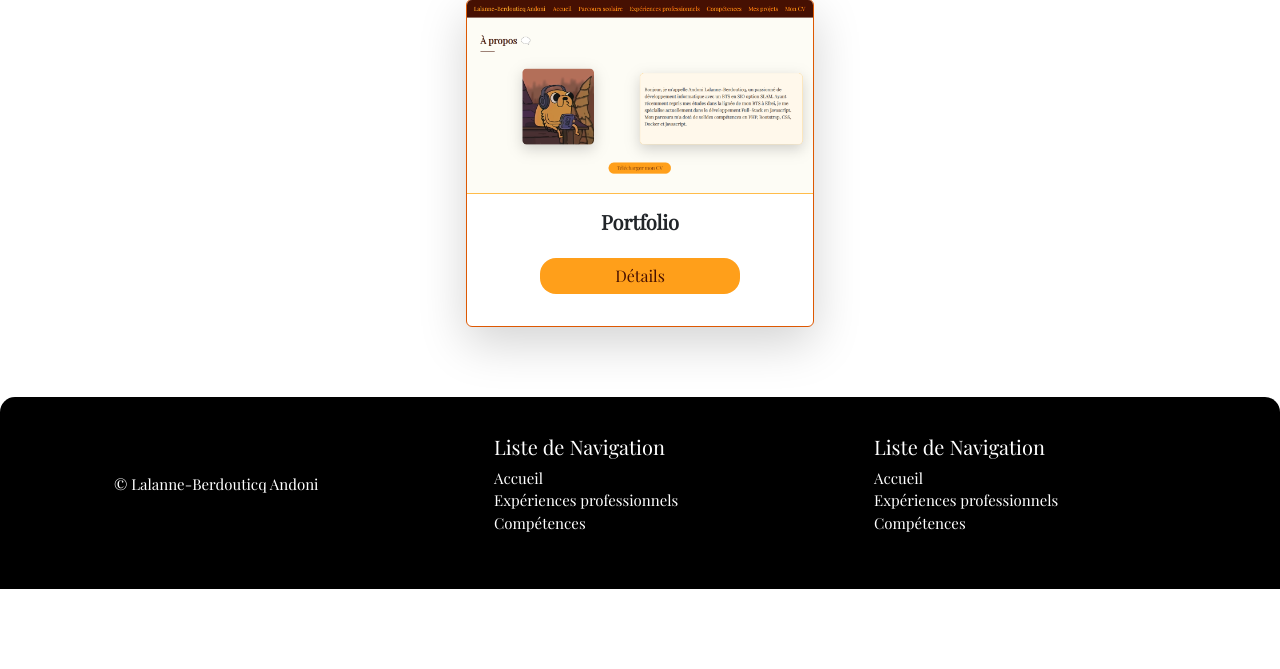
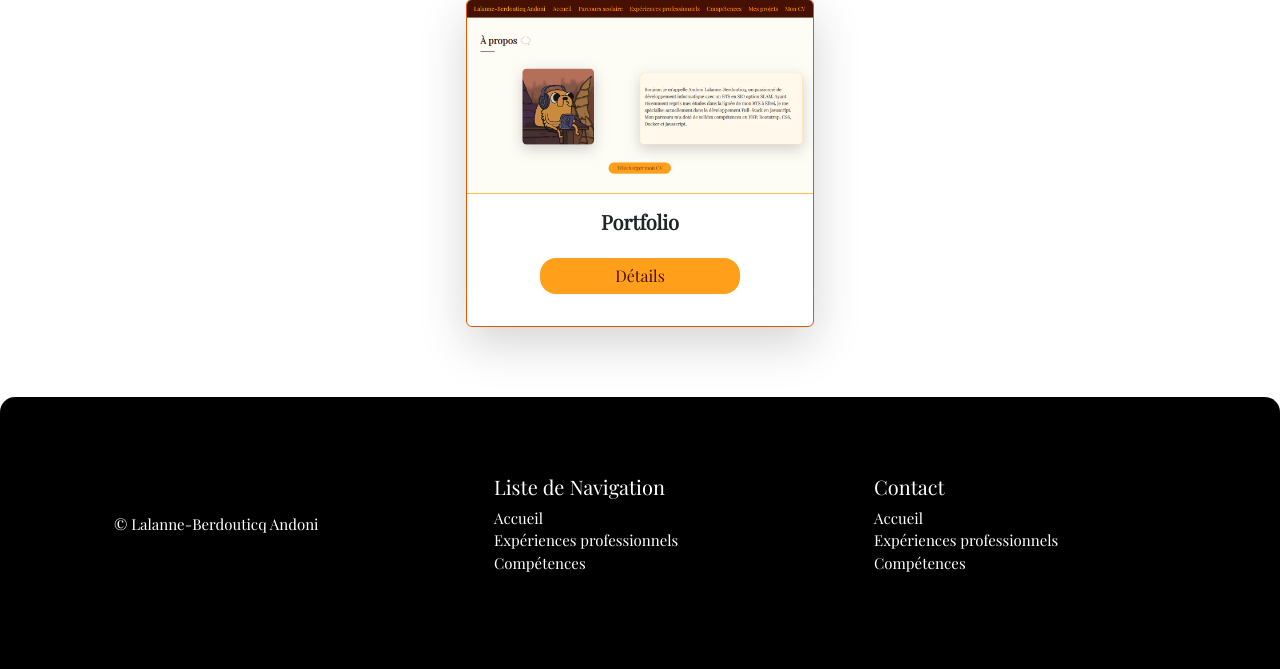
Before and after one commit to Akeops/lalanne-berdouticq-andoni, a PHP site: page /pages/index.php in a window 1280 px wide. Shown: the part 3937-4606 px from the top of the page. Before the commit the page ends 4526 px from the top, so only its background shows below. Run offline with PHP 8.4, Linux system fonts and the light colour scheme.

Commit message:
J'ai aggrandi la hauteur du footer

```diff
--- a/programme/css/app.css
+++ b/programme/css/app.css
@@ -608,15 +608,20 @@ footer {
   color: white !important;
   font-size: 15px !important;
   width: 100% !important;
-  height: 12rem !important;
+  height: 17rem !important;
   margin: 0 !important;
   border-top-left-radius: 15px; /* Rayon du coin supérieur gauche */
   border-top-right-radius: 15px; /* Rayon du coin supérieur droit */
-
+  bottom: 0 !important;
 }
 
 .containerFooter {
+  height: 100% !important;
   top: 50%;
+}
+
+.rowFooter {
+  height: 100% !important;
 }
 
 .liFooter {
--- a/programme/pages/commons/template.php
+++ b/programme/pages/commons/template.php
@@ -15,14 +15,14 @@
         <?php require("menu.php"); ?>
         <?= $content ?>
         <footer>
-            <div class="container text-start">
-                <div class="row align-items-center">
-                    <div class="col">
+            <div class="container text-start containerFooter">
+                <div class="row align-items-center rowFooter">
+                    <div class="col-12 col-sm-6 col-lg-4">
                         <ul>
                             <li class="liFooter">© Lalanne-Berdouticq Andoni</li>
                         </ul>
                     </div>
-                    <div class="col">
+                    <div class="col-12 col-sm-6 col-lg-4">
                         <ul>
                             <h5>Liste de Navigation</h5>
                             <li class="liFooter"><a class="footer_a" aria-current="page" href="index.php#presentation">Accueil</a></li>
@@ -30,9 +30,9 @@
                             <li class="liFooter"><a class="footer_a" href="index.php#competencesPro">Compétences</a></li>
                         </ul>
                     </div>
-                    <div class="col">
+                    <div class="col-12 col-sm-6 col-lg-4">
                         <ul>
-                            <h5>Liste de Navigation</h5>
+                            <h5>Contact</h5>
                             <li class="liFooter"><a class="footer_a" aria-current="page" href="index.php#presentation">Accueil</a></li>
                             <li class="liFooter"><a class="footer_a" href="index.php#expPro">Expériences professionnels</a></li>
                             <li class="liFooter"><a class="footer_a" href="index.php#competencesPro">Compétences</a></li>
```
